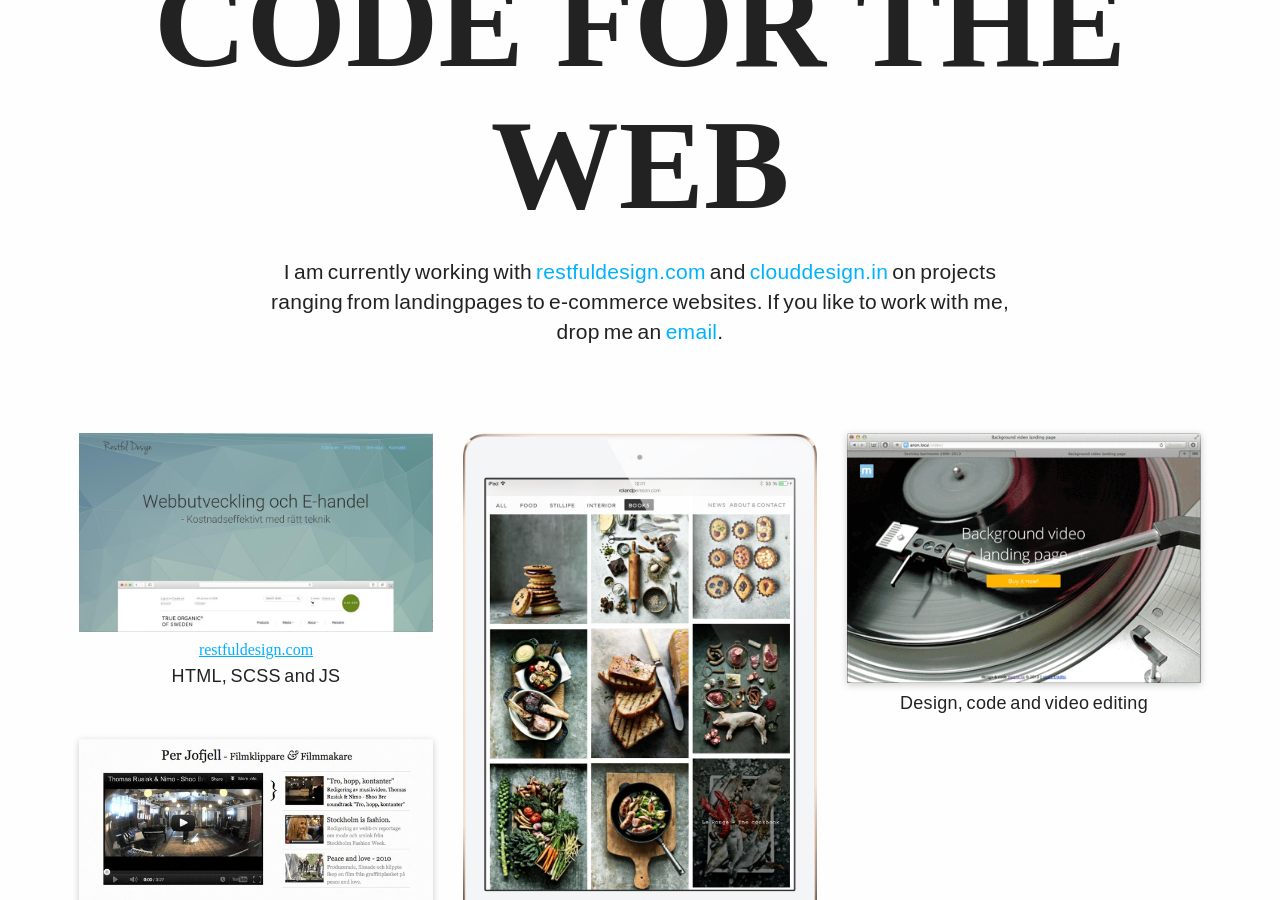
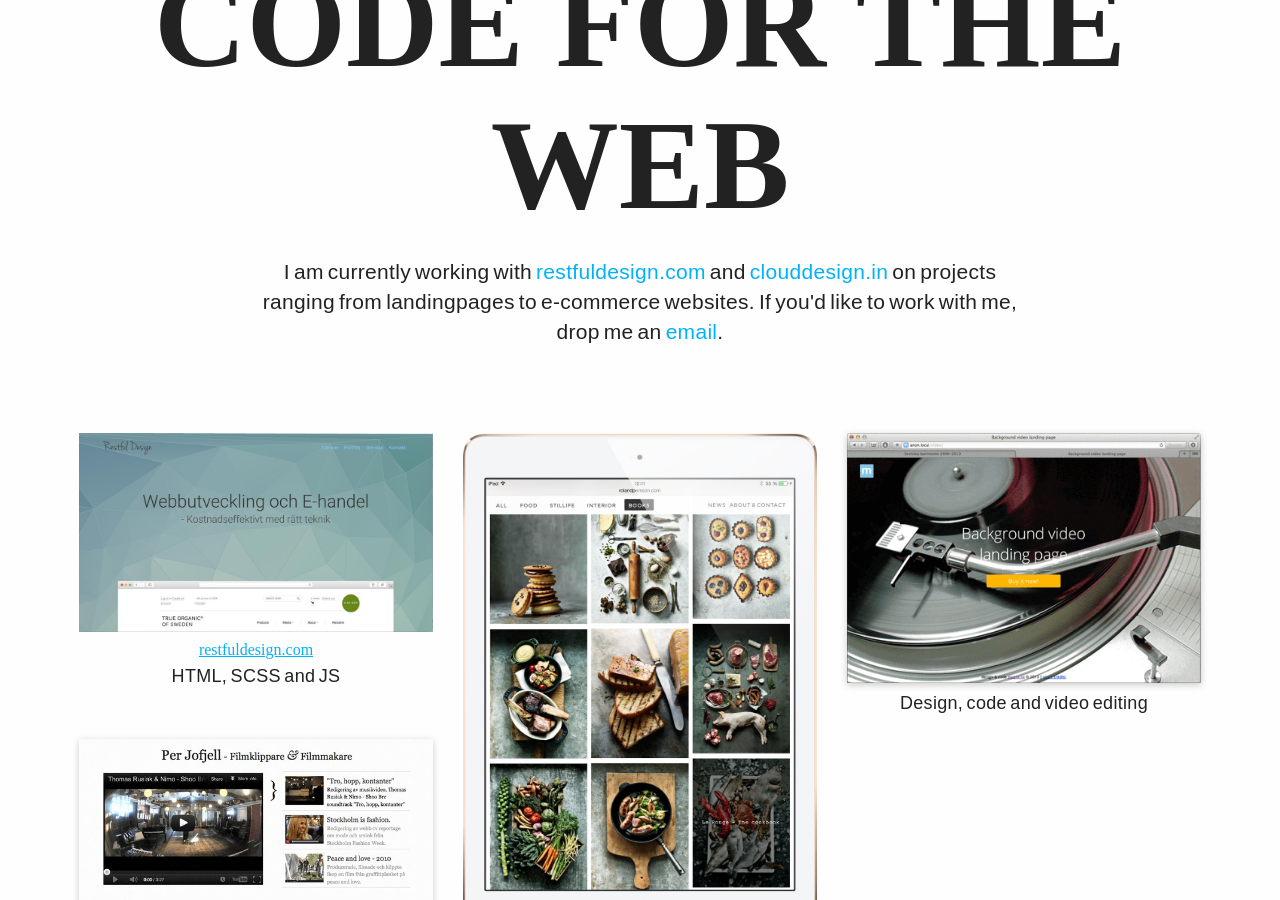
Before and after one commit to musca/koe.github.io, a Jekyll site: the page built from index.html, in a window 1280 px wide and 900 px high, scrolled down 318 px. Built offline with Jekyll 4.4.1, drawn with Linux system fonts in a browser that asks for light colours.

Commit message:
fix typo

```diff
--- a/index.html
+++ b/index.html
@@ -7,7 +7,7 @@
 <section class="intro content-wrapper more-padding-bottom">
   <header>
     <h1 class="less-padding-top uppercase bold">I design and code for the web</h1>
-    <p>I am currently working with <a href="http://restfuldesign.com">restfuldesign.com</a> and <a href="http://clouddesign.in">clouddesign.in</a> on projects ranging from landingpages to e-commerce websites. If you like to work with me, drop me an <script type="text/javascript">eval(unescape("%6a%78%77%69%71%32%39%3d%5b%27%25%36%62%25%36%66%25%36%35%27%2c%5b%27%25%37%33%25%36%35%27%2c%27%25%36%64%25%37%35%25%37%33%25%36%33%25%36%31%27%5d%2e%72%65%76%65%72%73%65%28%29%2e%6a%6f%69%6e%28%27%2e%27%29%5d%2e%6a%6f%69%6e%28%27%40%27%29%3b%65%66%6d%6f%72%35%38%3d%27%65%6d%61%69%6c%27%3b%64%6f%63%75%6d%65%6e%74%2e%77%72%69%74%65%28%65%66%6d%6f%72%35%38%2e%6c%69%6e%6b%28%27%6d%61%69%27%2b%27%6c%74%6f%3a%27%2b%6a%78%77%69%71%32%39%29%29%3b"));</script>.</p>
+    <p>I am currently working with <a href="http://restfuldesign.com">restfuldesign.com</a> and <a href="http://clouddesign.in">clouddesign.in</a> on projects ranging from landingpages to e-commerce websites. If you'd like to work with me, drop me an <script type="text/javascript">eval(unescape("%6a%78%77%69%71%32%39%3d%5b%27%25%36%62%25%36%66%25%36%35%27%2c%5b%27%25%37%33%25%36%35%27%2c%27%25%36%64%25%37%35%25%37%33%25%36%33%25%36%31%27%5d%2e%72%65%76%65%72%73%65%28%29%2e%6a%6f%69%6e%28%27%2e%27%29%5d%2e%6a%6f%69%6e%28%27%40%27%29%3b%65%66%6d%6f%72%35%38%3d%27%65%6d%61%69%6c%27%3b%64%6f%63%75%6d%65%6e%74%2e%77%72%69%74%65%28%65%66%6d%6f%72%35%38%2e%6c%69%6e%6b%28%27%6d%61%69%27%2b%27%6c%74%6f%3a%27%2b%6a%78%77%69%71%32%39%29%29%3b"));</script>.</p>
     <!-- <h2>and loves simple design and new internet technolegies</h2> -->
     <!-- <img src="/dist/img/KOE-face.jpg" width="120" height="120" class="align-center margin-top float-center">   -->
     <!-- <a class="border-button float-center hire-me margin-top" href="mailto:contact@musca.se">Hire me!</a> -->
```
